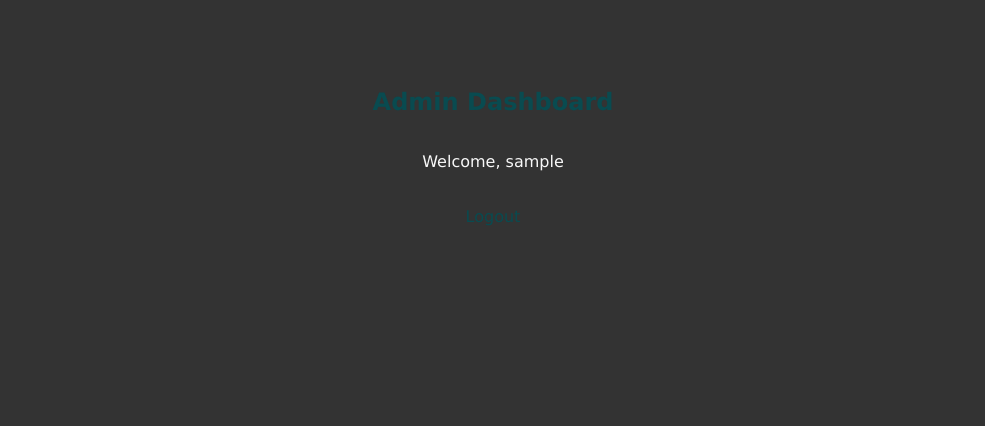
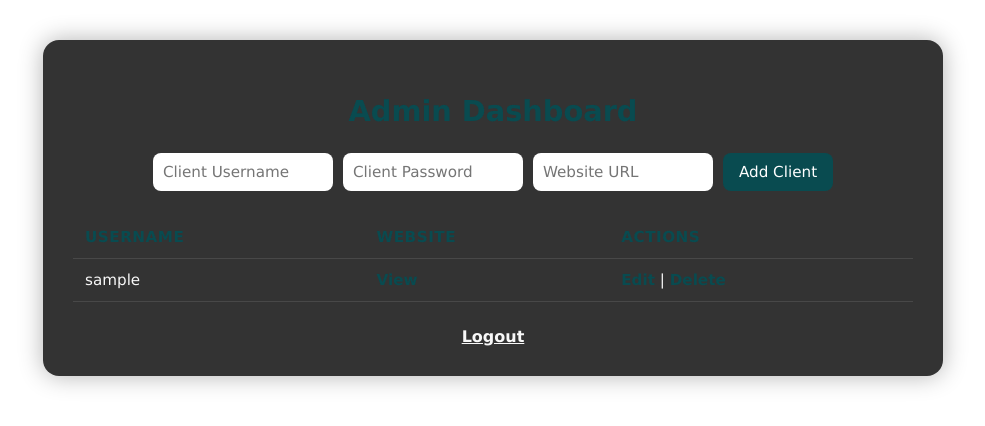
Before and after one commit to nervelle-studios/site, a Flask app: template templates/admin.html in a window 1280 px wide. Shown: the top 426 px of the page, without its empty margins (147-1132 px from the left). Run offline with Flask 3, Linux system fonts and the light colour scheme; the template is opened without the code that fills it: most values are stand-ins (such as "Sample title", 1, 10 or a date in 2020).

Commit message:
Update admin.html

```diff
--- a/templates/admin.html
+++ b/templates/admin.html
@@ -1,30 +1,176 @@
 <!DOCTYPE html>
 <html lang="en">
 <head>
-<meta charset="UTF-8">
-<meta name="viewport" content="width=device-width, initial-scale=1.0">
-<title>Admin — Nervelle Studios</title>
+  <meta charset="UTF-8" />
+  <meta name="viewport" content="width=device-width, initial-scale=1.0" />
+  <title>Admin Dashboard</title>
   <style>
+    * {
+      box-sizing: border-box;
+      font-family: 'Lucida Sans', 'Lucida Sans Regular', 'Lucida Grande', sans-serif;
+    }
+
     body {
-    font-family: "Lucida Sans", "Lucida Grande", sans-serif;
-    background: rgba(16,16,16,0.85);
+      background: transparent;
       color: #f8f8f8;
+      margin: 0;
+      padding: 0;
       display: flex;
-    flex-direction: column;
-    align-items: center;
-    padding-top: 60px;
+      justify-content: center;
+      align-items: flex-start;
+      min-height: 100vh;
     }
-  h2 { color: #094b50; }
+
+    .dashboard-container {
+      background: rgba(16, 16, 16, 0.85);
+      width: 95%;
+      max-width: 900px;
+      border-radius: 16px;
+      padding: 30px;
+      margin: 40px 0;
+      box-shadow: 0 0 25px rgba(0, 0, 0, 0.3);
+      backdrop-filter: blur(5px);
+    }
+
+    h2 {
+      color: #094b50;
+      text-align: center;
+      margin-bottom: 25px;
+      font-size: 1.8rem;
+    }
+
+    form {
+      display: flex;
+      flex-wrap: wrap;
+      gap: 10px;
+      justify-content: center;
+      margin-bottom: 25px;
+    }
+
+    input[type="text"], input[type="password"], input[type="url"] {
+      padding: 10px;
+      border: none;
+      border-radius: 8px;
+      outline: none;
+      width: 180px;
+      max-width: 100%;
+      font-size: 0.95rem;
+    }
+
+    button {
+      background-color: #094b50;
+      color: #fff;
+      border: none;
+      border-radius: 8px;
+      padding: 10px 16px;
+      cursor: pointer;
+      transition: background-color 0.3s ease;
+      font-size: 0.95rem;
+    }
+
+    button:hover {
+      background-color: #0a646c;
+    }
+
+    table {
+      width: 100%;
+      border-collapse: collapse;
+      overflow-x: auto;
+      margin-bottom: 25px;
+    }
+
+    th, td {
+      text-align: left;
+      padding: 12px;
+      border-bottom: 1px solid rgba(255, 255, 255, 0.1);
+      font-size: 0.95rem;
+    }
+
+    th {
+      color: #094b50;
+      text-transform: uppercase;
+      letter-spacing: 0.5px;
+    }
+
+    tr:hover {
+      background-color: rgba(255, 255, 255, 0.05);
+    }
+
     a {
       color: #094b50;
       text-decoration: none;
-    margin-top: 20px;
+      font-weight: 600;
+    }
+
+    a:hover {
+      text-decoration: underline;
+    }
+
+    .logout {
+      display: block;
+      text-align: center;
+      margin-top: 15px;
+      color: #f8f8f8;
+      text-decoration: underline;
+    }
+
+    @media (max-width: 600px) {
+      .dashboard-container {
+        padding: 20px;
+      }
+
+      form {
+        flex-direction: column;
+        align-items: center;
+      }
+
+      input[type="text"], input[type="password"], input[type="url"] {
+        width: 100%;
+      }
+
+      table {
+        font-size: 0.9rem;
+        display: block;
+        overflow-x: auto;
+        white-space: nowrap;
+      }
     }
   </style>
 </head>
 <body>
+  <div class="dashboard-container">
     <h2>Admin Dashboard</h2>
-  <p>Welcome, {{ username }}</p>
-  <a href="{{ url_for('logout') }}">Logout</a>
+
+    <form method="POST" action="{{ url_for('add_client') }}">
+      <input type="text" name="username" placeholder="Client Username" required />
+      <input type="password" name="password" placeholder="Client Password" required />
+      <input type="url" name="website_url" placeholder="Website URL" required />
+      <button type="submit">Add Client</button>
+    </form>
+
+    <table>
+      <thead>
+        <tr>
+          <th>Username</th>
+          <th>Website</th>
+          <th>Actions</th>
+        </tr>
+      </thead>
+      <tbody>
+        {% for client in clients %}
+        <tr>
+          <td>{{ client.username }}</td>
+          <td><a href="{{ client.website_url }}" target="_blank">View</a></td>
+          <td>
+            <a href="{{ url_for('edit_client', id=client.id) }}">Edit</a> |
+            <a href="{{ url_for('delete_client', id=client.id) }}">Delete</a>
+          </td>
+        </tr>
+        {% endfor %}
+      </tbody>
+    </table>
+
+    <a href="{{ url_for('logout') }}" class="logout">Logout</a>
+  </div>
 </body>
 </html>
```
Lines whose indentation alone changed are shown as unchanged.
